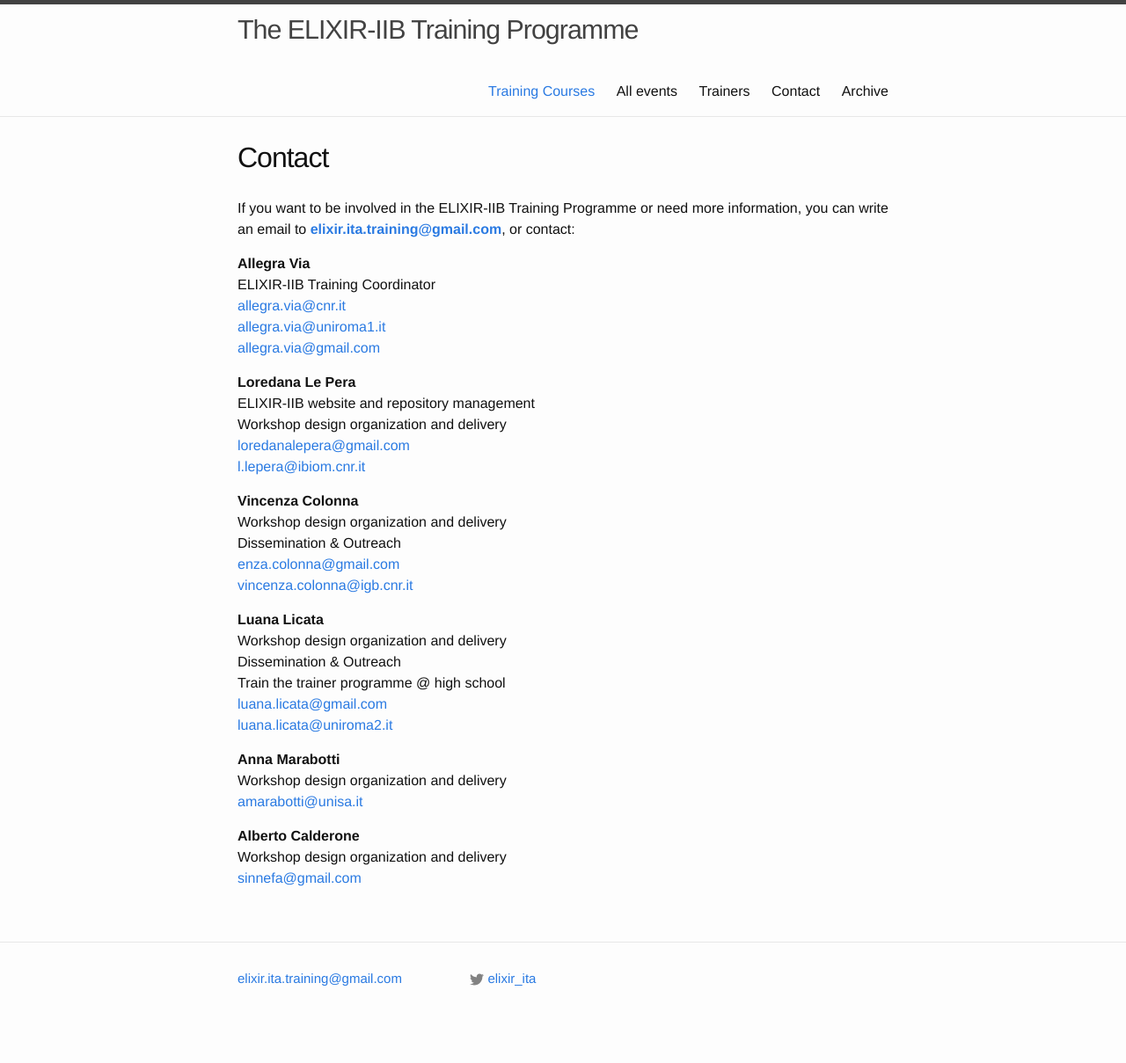
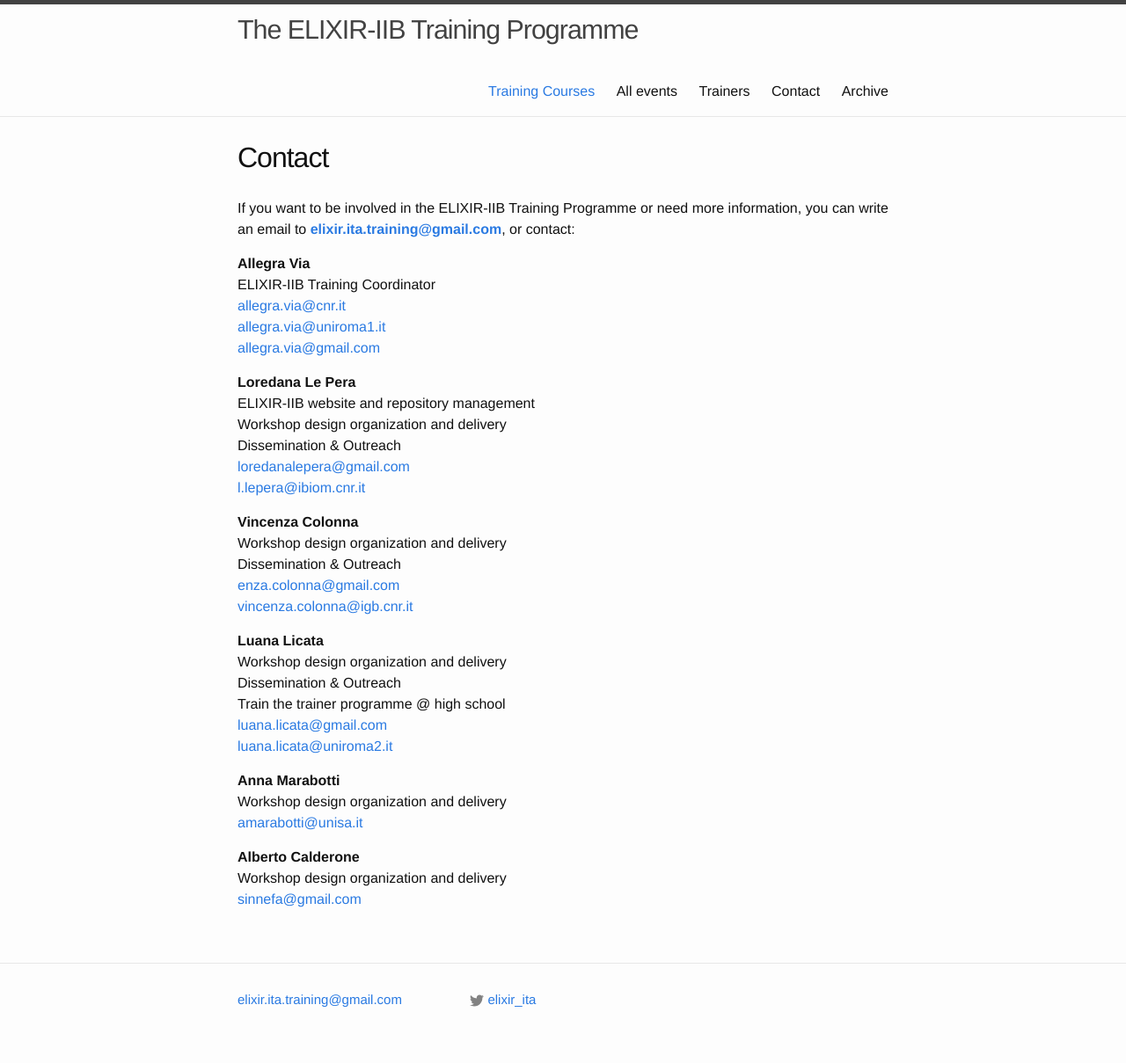
Before and after one commit to ELIXIR-IIB-training/website, a Jekyll site: the page built from _pages/03-contact.md, in a window 1280 px wide. Shown: the whole page at 88% size. Built offline with Jekyll 4.4.1, drawn with Linux system fonts in a browser that asks for light colours; before the commit the page ends 1185 px from its top, so only the background shows below that.

Commit message:
Update contacts

```diff
--- a/_pages/03-contact.md
+++ b/_pages/03-contact.md
@@ -15,6 +15,7 @@ ELIXIR-IIB Training Coordinator<br>
 **Loredana Le Pera**<br>
 ELIXIR-IIB website and repository management<br>
 Workshop design organization and delivery<br>
+Dissemination & Outreach<br>
 <loredanalepera@gmail.com><br>
 <l.lepera@ibiom.cnr.it>
 
```
